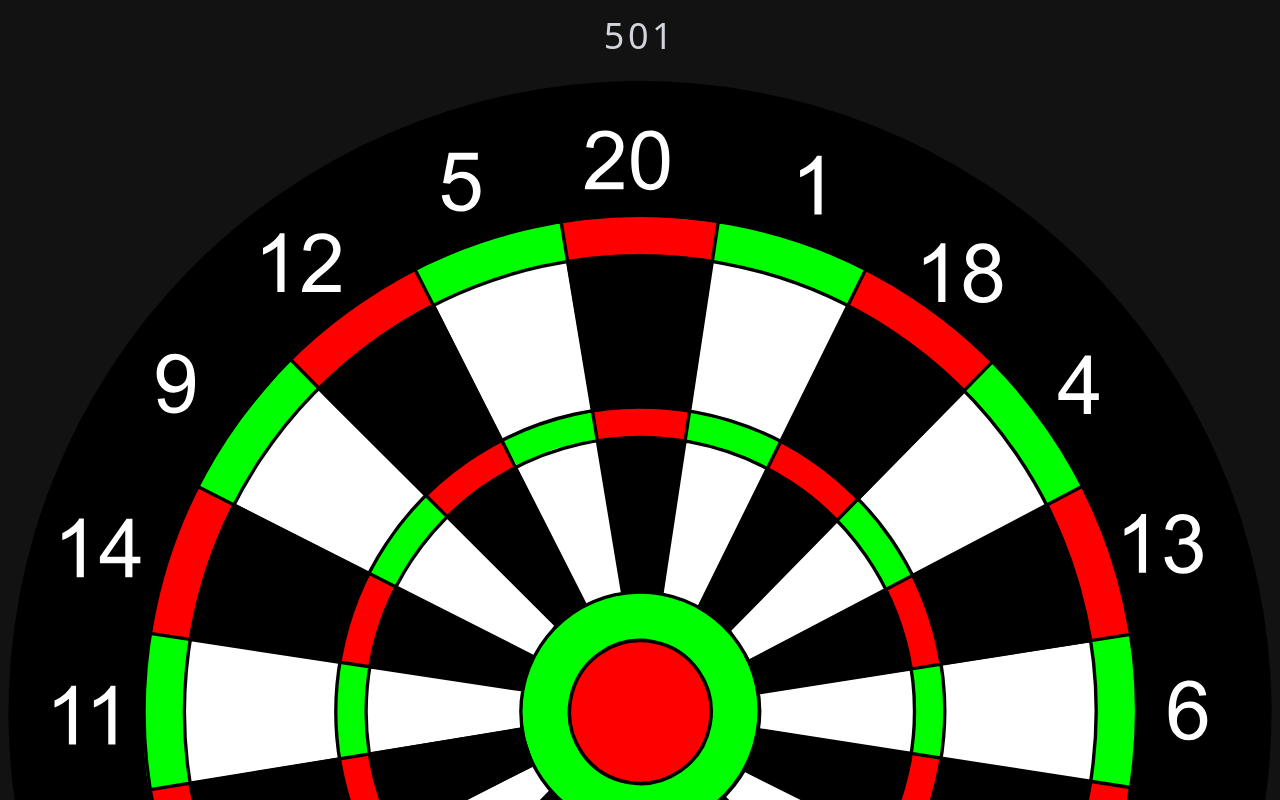
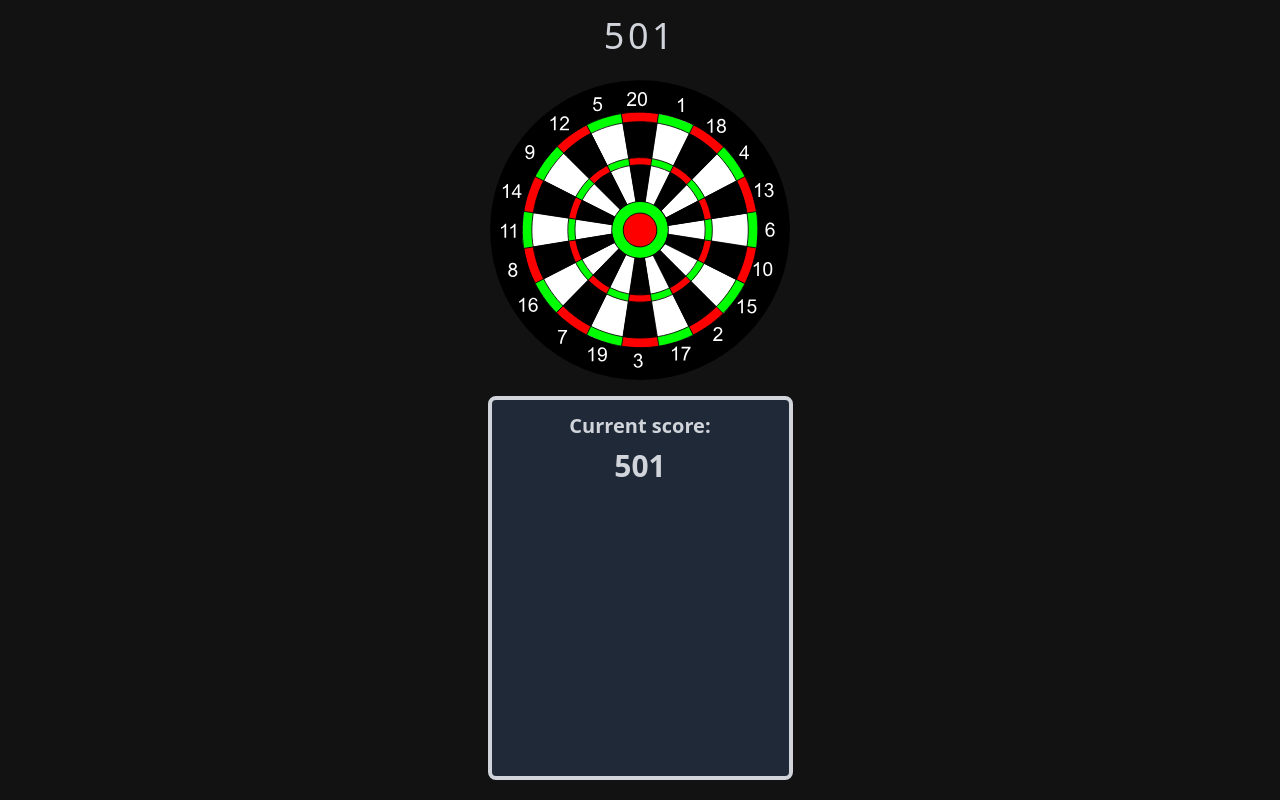
Before and after one commit to Sallis-GH/Dart-Score-Tracker, a Next.js app in the folder client/: page /games/501 in a window 1280 px wide. Shown: the top 800 px of the page. Built offline with nearby package versions, Linux system fonts and the light colour scheme.

Commit message:
styling and some minor changes

```diff
--- a/client/helper.ts
+++ b/client/helper.ts
@@ -1,8 +1,9 @@
 import { IHistory } from "./interface";
 
 export const handleHistory = (history: IHistory[], targetHit: string, value: number) => {
-  if (history[history.length - 1]?.hitTargets.length > 2) {
-    return [...history, { hitTargets: [targetHit], score: value }]
+  const isNewLeg = history[history.length - 1]?.hitTargets.length > 2
+  if (isNewLeg) {
+    return [...history, { hitTargets: [targetHit], score: value, bust:false }]
   }
   history[history.length - 1].hitTargets.push(targetHit);
   history[history.length - 1].score += value
--- a/client/interface.ts
+++ b/client/interface.ts
@@ -1,4 +1,5 @@
 export interface IHistory {
   hitTargets: string[];
   score: number;
+  bust: boolean;
 }
--- a/client/pages/games/501.tsx
+++ b/client/pages/games/501.tsx
@@ -1,8 +1,10 @@
 import DartBoard from '@/components/DartBoard';
 import Header from '@/components/Header';
-import { useEffect, useState } from 'react';
+import { useState } from 'react';
 import { IHistory } from '@/interface';
 import { handleHistory, handleScore } from '@/helper';
+
+//todo add logic for bust
 
 const game501 = () => {
   const handleThrow = (targetHit: string, value: number) => {
@@ -10,19 +12,19 @@ const game501 = () => {
     setHistory(handleHistory(newHistory, targetHit, value));
     setScore(handleScore(score, value, targetHit));
   };
-
-  const [currentRound, setCurrentRound] = useState(1);
   const [score, setScore] = useState(501);
   const [history, setHistory] = useState<IHistory[]>([
-    { hitTargets: [], score: 0 },
+    { hitTargets: [], score: 0, bust: false },
   ]);
 
   return (
-    <main className='bg-[#121212] h-screen p-2'>
+    <main className='p-2'>
       <Header title='501' />
-
-      <section className='mt-4 flex flex-col gap-4'>
+      <section className='mt-4 flex flex-col gap-4 items-center'>
+        <div className='w-[300px] h-[300px]'>
           <DartBoard handleThrow={handleThrow} />
+        </div>
+        <div className='border-4 w-[305px] h-96 rounded-lg border-gray-300 bg-gray-800 flex items-center gap-2 flex-col overflow-y-scroll'>
           <div className='flex flex-col h-16 items-center justify-center gap-2 mt-4'>
             {score ? (
               <>
@@ -41,19 +43,20 @@ const game501 = () => {
           </div>
           {!!history[0].hitTargets.length &&
             history.map((round, i) => (
-            <div key={i} className='relative flex justify-around'>
-              <div className='flex gap-3 w-30'>
+              <div key={i} className='flex w-[200px] justify-evenly'>
+                <div className='flex gap-3 '>
+                  <div className='grid grid-cols-3 gap-3'>
                     {round?.hitTargets.map((target, i) => (
                       <h3 key={i} className='text-xl text-gray-300'>
                         {target}
                       </h3>
                     ))}
-                <h3 className='absolute right-10 text-xl text-gray-300'>
-                  {round.score}
-                </h3>
+                  </div>
+                  <h3 className='text-xl text-gray-300'>{round.score}</h3>
                 </div>
               </div>
             ))}
+        </div>
       </section>
     </main>
   );
--- a/client/styles/globals.css
+++ b/client/styles/globals.css
@@ -1,3 +1,7 @@
 @tailwind base;
 @tailwind components;
 @tailwind utilities;
+
+body {
+  @apply bg-[#121212]
+}
```
Lines whose indentation alone changed are shown as unchanged.
